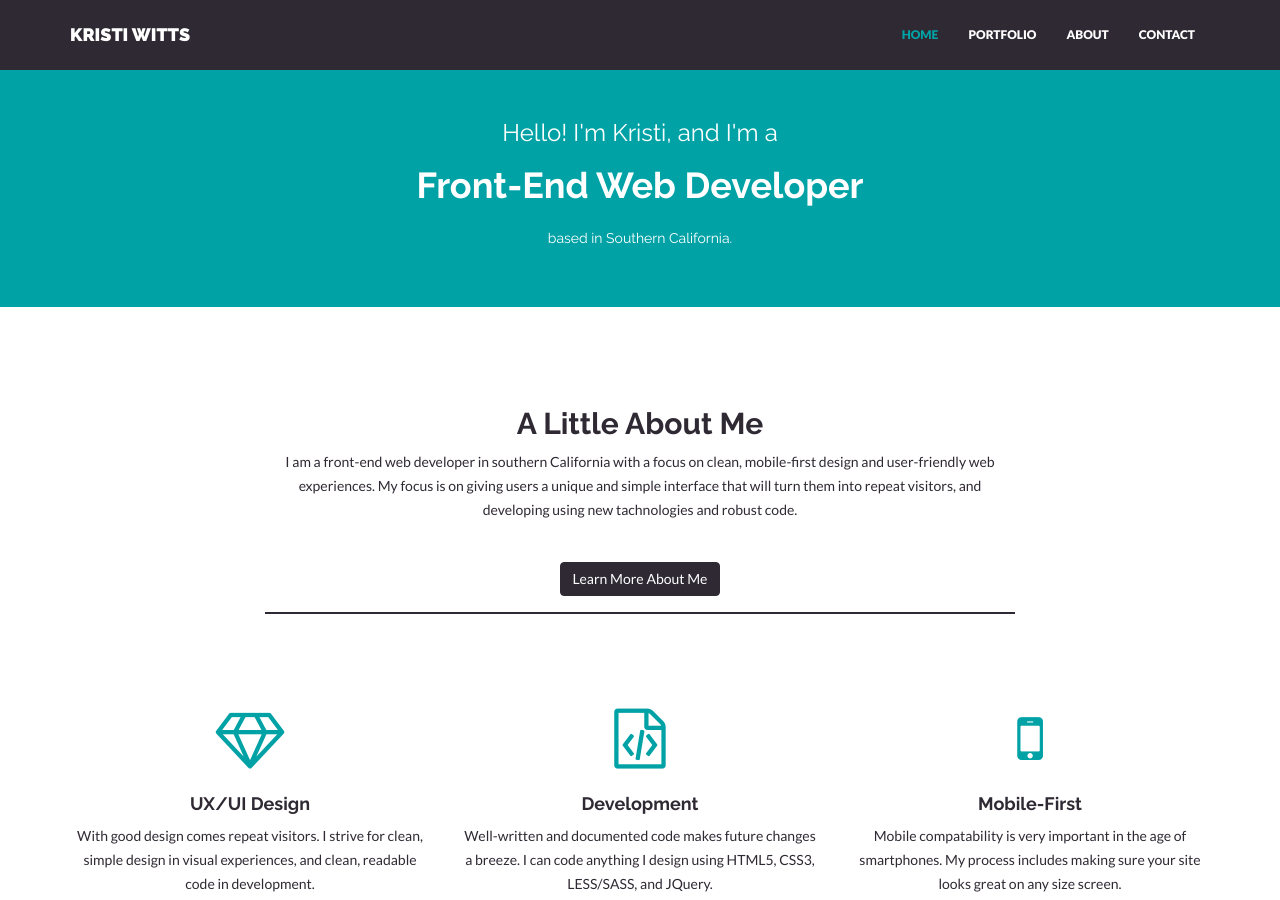
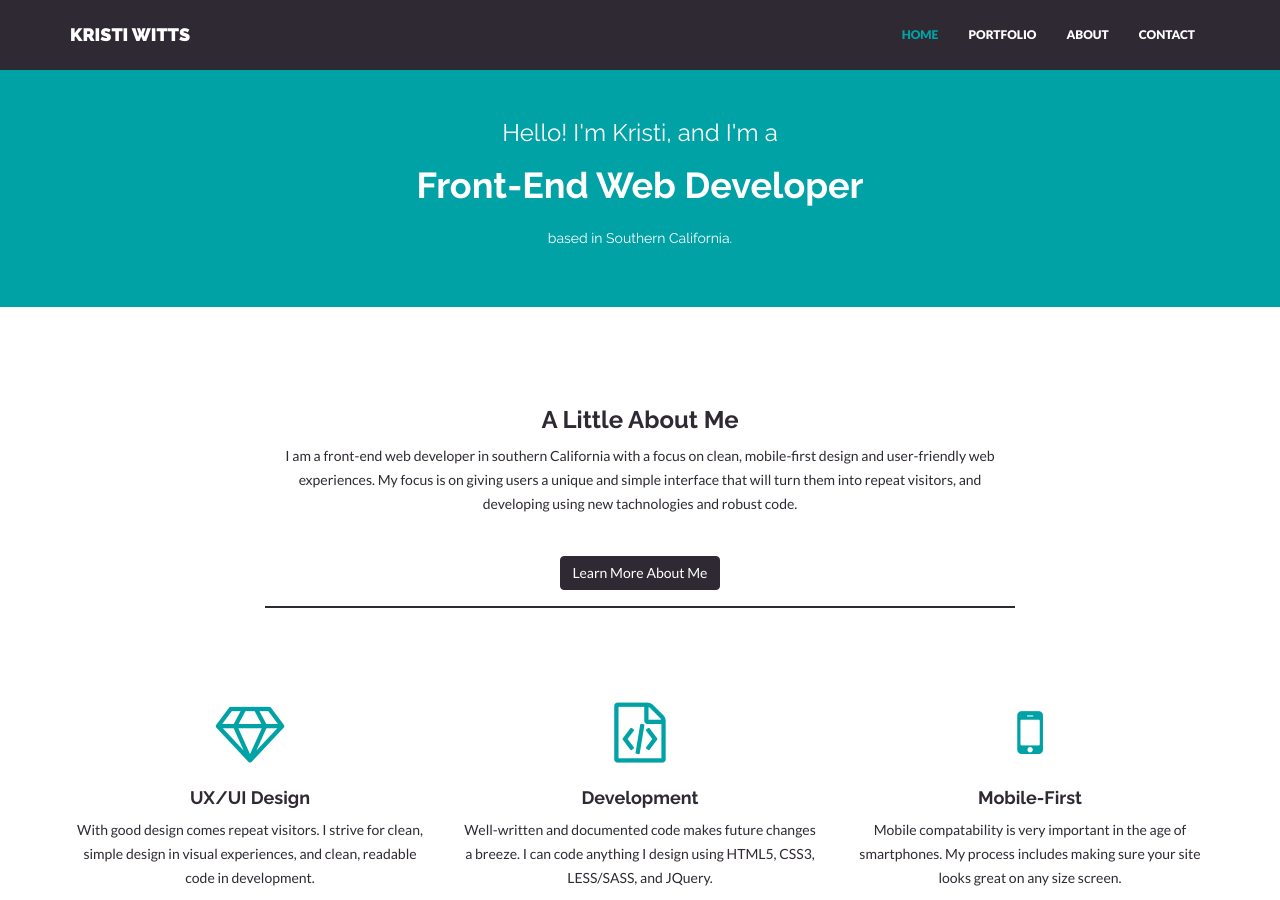
Before and after one commit to kwitts/kwitts.github.io, a Jekyll site: the page built from index.html, in a window 1280 px wide and 900 px high. Built offline with Jekyll 4.4.1, drawn with Linux system fonts in a browser that asks for light colours; nearby versions of some CDN libraries.

Commit message:
fix headings

```diff
--- a/index.html
+++ b/index.html
@@ -7,7 +7,7 @@ permalink: /
 <div class="container mtb">
     <div class="row centered">
         <div class="col-lg-8 col-lg-offset-2">
-            <h2>A Little About Me</h2>
+            <h3>A Little About Me</h3>
             <p>{{ site.about }} My focus is on giving users a unique and simple interface that will turn them into repeat visitors, and developing using new tachnologies and robust code.</p>
             <p><br/><a href="{{ "/about/" | prepend: site.baseurl }}" class="btn btn-theme">Learn More About Me</a></p>
             <div class="hline"></div>
@@ -44,7 +44,7 @@ permalink: /
 <div class="container mtb">
     <div class="row centered">
         <div class="col-lg-8 col-lg-offset-2">
-            <h2>The Bottom Line</h2>
+            <h3>The Bottom Line</h3>
             <p>You're here for a reason. Maybe that's to see my work, or to learn more about me. Maybe you just want to cut to the chase and get in touch. Whatever your reason, I've got you covered.</p>
             <p><br/>
                 <a href="{{ "/about/" | prepend: site.baseurl }}" class="btn btn-theme">Learn About Me</a>
```
